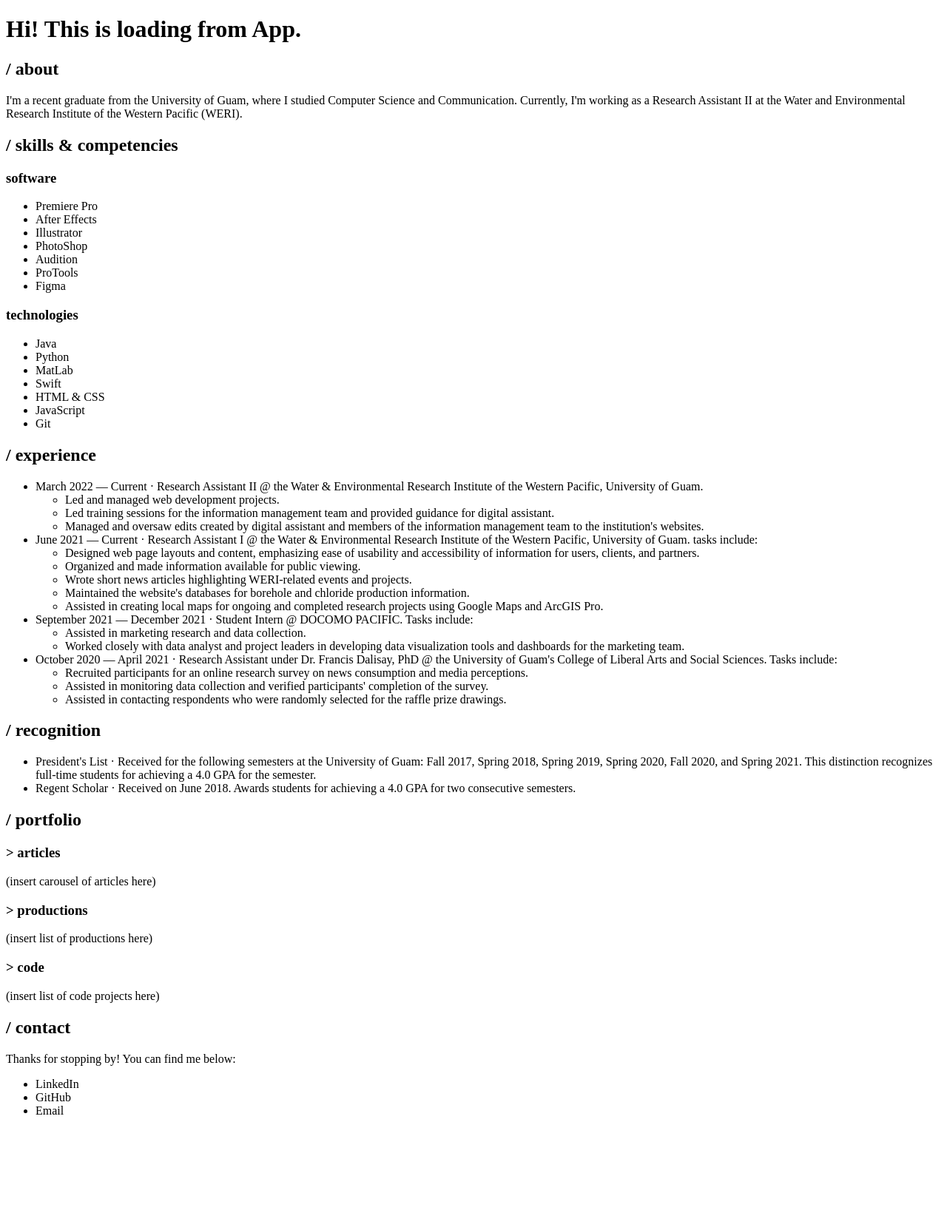
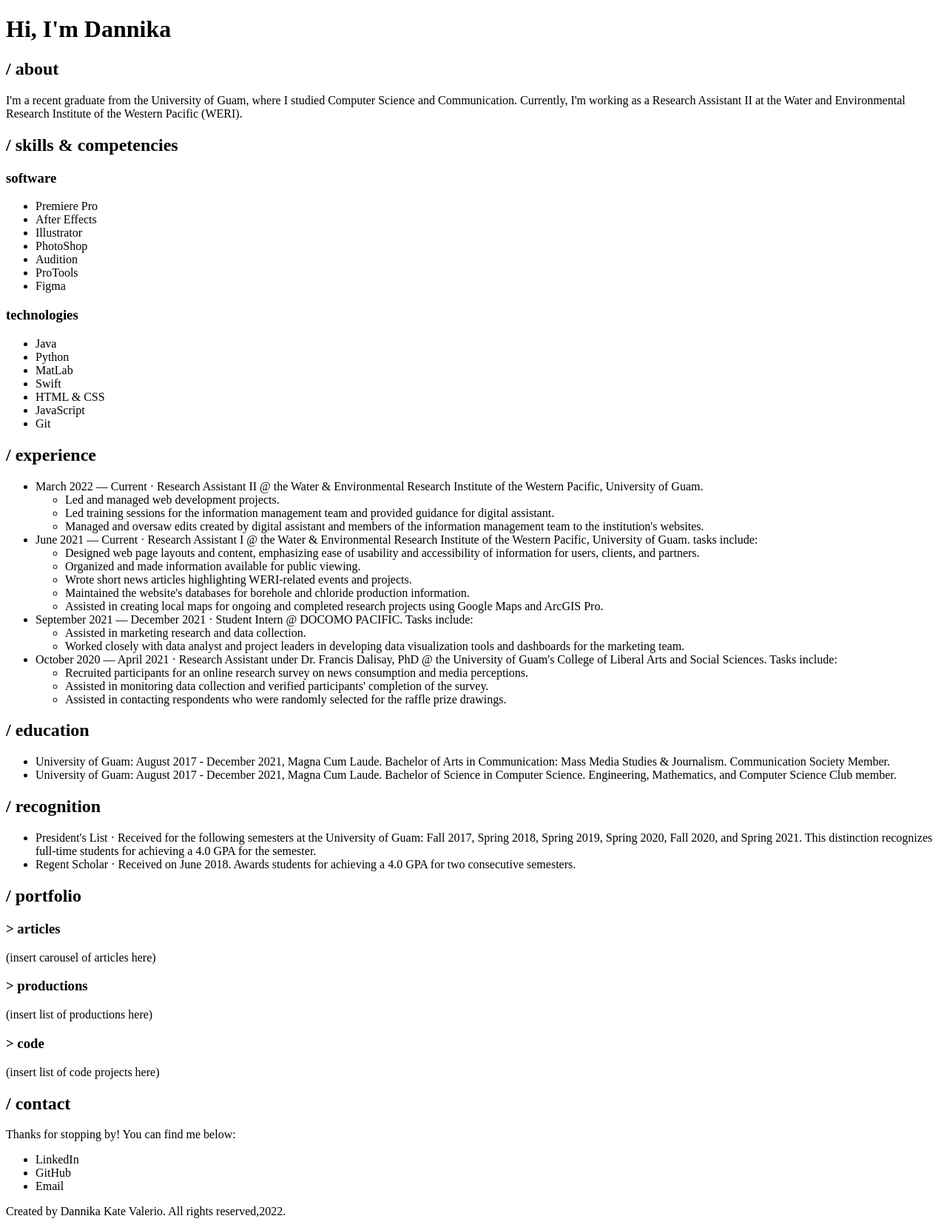
Before and after one commit to dannikate/dannikate.github.io, a React (Create React App) app: page / in a window 1280 px wide. Shown: the whole page at 74% size. Before the commit the page ends 1527 px from the top, so only its background shows below. Built offline with nearby package versions, Linux system fonts and the light colour scheme.

Commit message:
updates to footer and education compts

```diff
--- a/public/index.html
+++ b/public/index.html
@@ -24,7 +24,7 @@
       work correctly both with client-side routing and a non-root public URL.
       Learn how to configure a non-root public URL by running `npm run build`.
     -->
-    <title>React App</title>
+    <title>Hi, I'm Dannika</title>
   </head>
   <body>
     <noscript>You need to enable JavaScript to run this app.</noscript>
--- a/src/App.js
+++ b/src/App.js
@@ -1,22 +1,25 @@
 import React from "react"
-// import Main from "./Main"
 import About from "./components/About"
 import Skills from "./components/Skills"
 import Experience from "./components/Experience"
+import Education from "./components/Education"
 import Recognition from "./components/Recognition"
 import Portfolio from "./components/Portfolio"
 import Contact from "./components/Contact"
+import Footer from "./components/Footer"
 
 export default function App() {
     return (
         <div>
-            <h1>Hi! This is loading from App.</h1>
+            <h1>Hi, I'm Dannika</h1>
             <About />
             <Skills />
             <Experience />
+            <Education />
             <Recognition />
             <Portfolio />
             <Contact />
+            <Footer />
         </div>
     )
 }
--- a/src/components/Education.js
+++ b/src/components/Education.js
@@ -0,0 +1,13 @@
+import React from "react"
+
+export default function Education() {
+    return (
+        <div>
+            <h2>/ education</h2>
+            <ul>
+                <li>University of Guam: August 2017 - December 2021, Magna Cum Laude. Bachelor of Arts in Communication: Mass Media Studies & Journalism. Communication Society Member. </li>
+                <li>University of Guam: August 2017 - December 2021, Magna Cum Laude. Bachelor of Science in Computer Science. Engineering, Mathematics, and Computer Science Club member.</li>
+            </ul>
+        </div>
+    )
+}
--- a/src/components/Footer.js
+++ b/src/components/Footer.js
@@ -0,0 +1,7 @@
+import React from "react"
+
+export default function Footer() {
+    return (
+        <p>Created by Dannika Kate Valerio. All rights reserved,2022. </p>
+    )
+}
```
